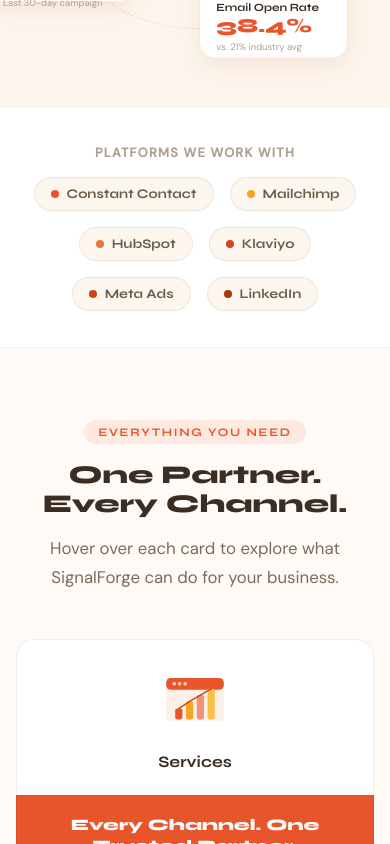
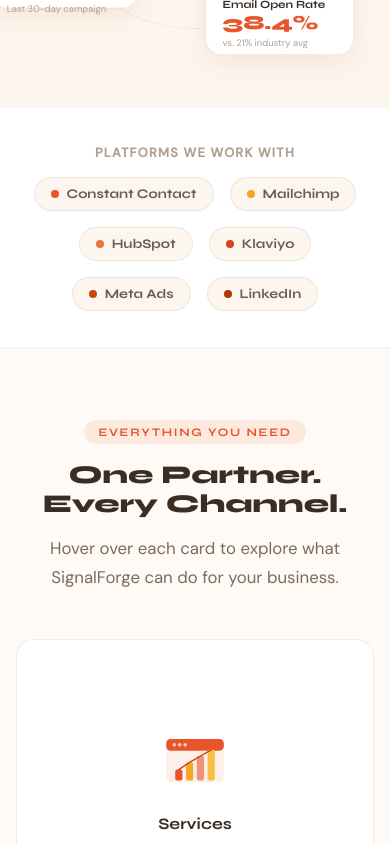
Before and after one commit to halojumper/SignalForge, a Next.js app: page / in a window 390 px wide. Shown: the part 1156-2000 px from the top of the page. Built offline with nearby package versions, Linux system fonts and the light colour scheme.

Commit message:
Update page.tsx
Fix flip cards mobile tap to navigate

```diff
--- a/app/page.tsx
+++ b/app/page.tsx
@@ -1,9 +1,9 @@
-import type { Metadata } from 'next';
+'use client';
+import { useState } from 'react';
 import Link from 'next/link';
+import { useRouter } from 'next/navigation';
 import CtaBand from '@/components/CtaBand';
 import MetricCards from '@/components/MetricCards';
-
-export const metadata: Metadata = { title: 'Home' };
 
 const ServicesIllustration = () => (
   <svg viewBox="0 0 80 70" width="72" height="63" style={{display:'block'}}>
@@ -103,6 +103,17 @@
 ];
 
 export default function Home() {
+  const router = useRouter();
+  const [flippedIndex, setFlippedIndex] = useState<number | null>(null);
+
+  function handleCardClick(index: number, href: string) {
+    if (flippedIndex === index) {
+      router.push(href);
+    } else {
+      setFlippedIndex(index);
+    }
+  }
+
   return (
     <>
       <style>{`
@@ -110,21 +121,13 @@
         .hero-btns { display:flex; gap:14px; flex-wrap:wrap; align-items:center; }
         .flip-card { perspective:1000px; cursor:pointer; height:280px; }
         .flip-card-inner { position:relative; width:100%; height:100%; transition:transform 0.6s; transform-style:preserve-3d; }
-        .flip-card:hover .flip-card-inner { transform:rotateY(180deg); }
+        .flip-card:hover .flip-card-inner, .flip-card.flipped .flip-card-inner { transform:rotateY(180deg); }
         .flip-card-front, .flip-card-back { position:absolute; width:100%; height:100%; backface-visibility:hidden; border-radius:18px; border:1px solid rgba(0,0,0,0.07); }
         .flip-card-front { background:var(--white); display:flex; flex-direction:column; align-items:center; justify-content:center; padding:24px; text-align:center; }
         .flip-card-back { background:var(--coral); transform:rotateY(180deg); display:flex; flex-direction:column; align-items:center; justify-content:center; padding:24px; text-align:center; gap:12px; }
         .flip-cta { background:white; color:#1a1208; font-family:Syne,sans-serif; font-size:0.82rem; font-weight:700; padding:8px 20px; border-radius:8px; display:inline-block; margin-top:4px; }
         @media(max-width:900px) { .teasers-grid { grid-template-columns:repeat(2,1fr); } }
-        @media(max-width:560px) {
-          .teasers-grid { grid-template-columns:1fr; }
-          .hero-btns { flex-direction:column; align-items:stretch; }
-          .hero-btns .btn { text-align:center; }
-          .flip-card { height:auto; }
-          .flip-card-inner { transform:none !important; }
-          .flip-card-front { position:relative; border-radius:18px 18px 0 0; border-bottom:none; height:auto; padding:24px; }
-          .flip-card-back { position:relative; transform:none; border-radius:0 0 18px 18px; border-top:none; height:auto; padding:20px 24px; }
-        }
+        @media(max-width:560px) { .teasers-grid { grid-template-columns:1fr; } .hero-btns { flex-direction:column; align-items:stretch; } .hero-btns .btn { text-align:center; } }
       `}</style>
 
       <section style={{background:'var(--sand)',position:'relative',overflow:'hidden',padding:'80px 0 40px'}}>
@@ -177,9 +180,12 @@
             <p className="section-sub" style={{margin:'0 auto'}}>Hover over each card to explore what SignalForge can do for your business.</p>
           </div>
           <div className="teasers-grid">
-            {teasers.map(t => (
-              <Link key={t.title} href={t.href} style={{textDecoration:'none'}}>
-                <div className="flip-card">
+            {teasers.map((t, i) => (
+              <div
+                key={t.title}
+                className={`flip-card${flippedIndex === i ? ' flipped' : ''}`}
+                onClick={() => handleCardClick(i, t.href)}
+              >
                 <div className="flip-card-inner">
                   <div className="flip-card-front">
                     <div style={{display:'flex',alignItems:'center',justifyContent:'center',height:72,marginBottom:16}}>
@@ -194,7 +200,6 @@
                   </div>
                 </div>
               </div>
-              </Link>
             ))}
           </div>
         </div>
```
Lines whose indentation alone changed are shown as unchanged.
